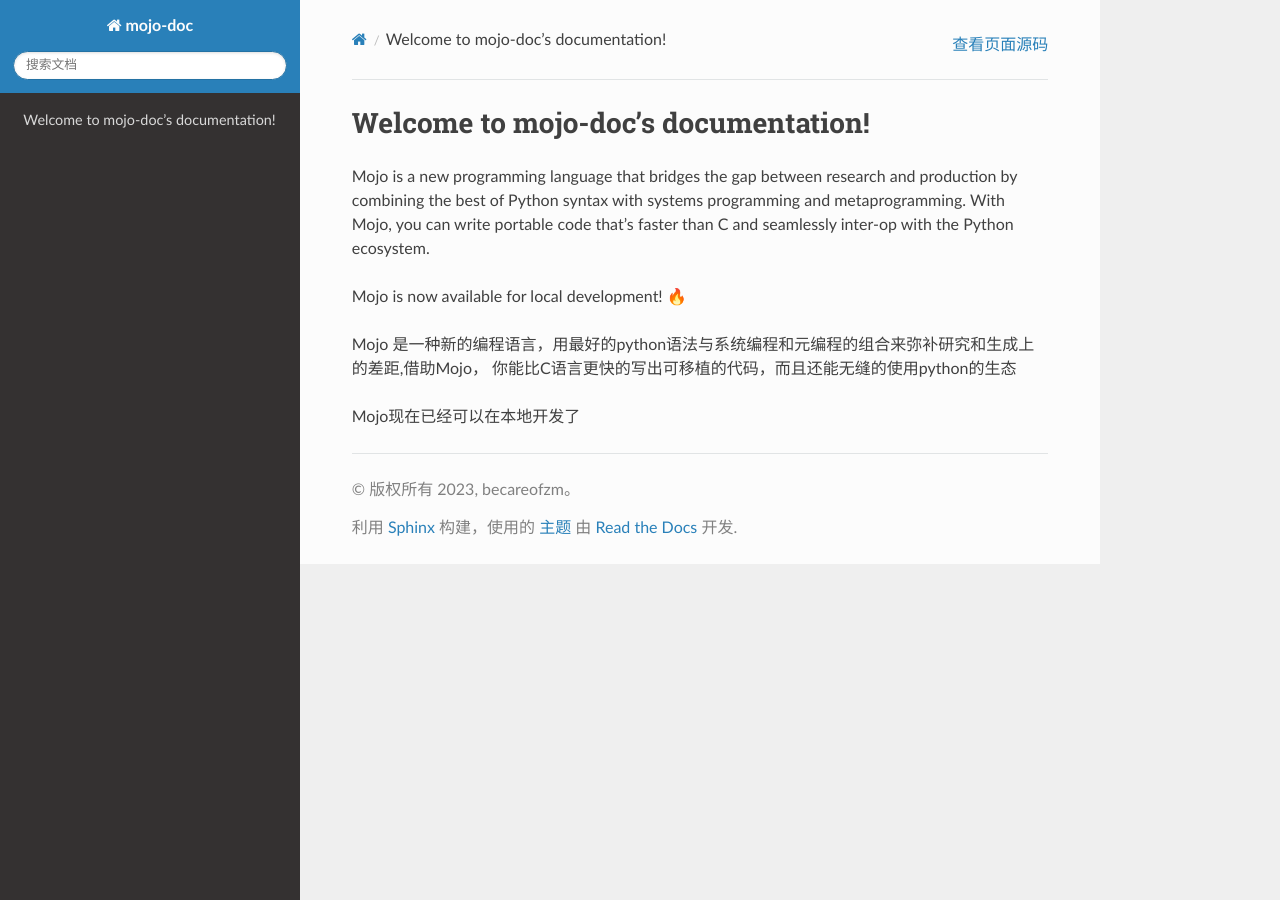
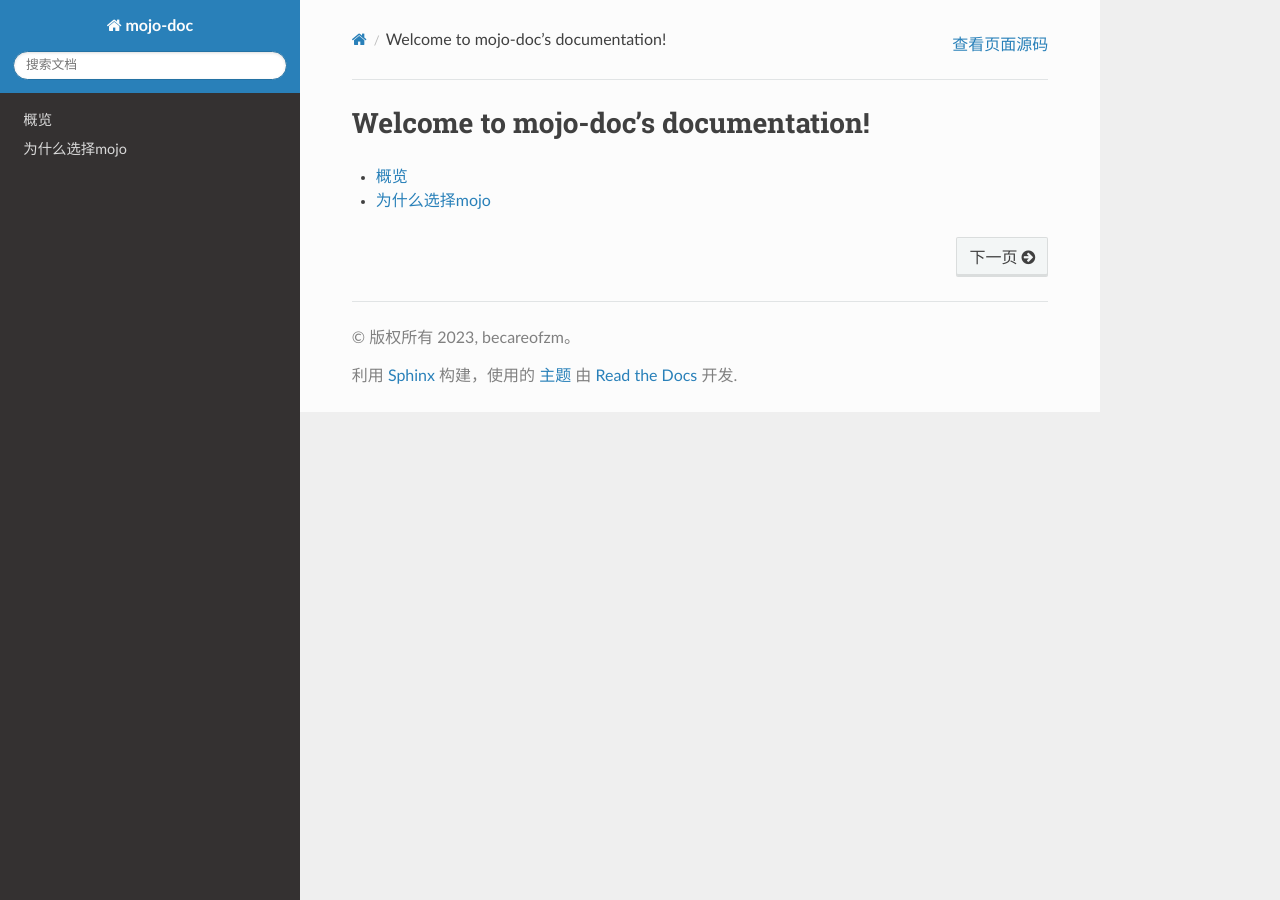
Before and after one commit to BeCareOfZm/mojo-doc, a Sphinx documentation site: the page built from source/index.rst, in a window 1280 px wide. Built offline with Sphinx 7.4.7 and the Read the Docs theme 2.0.0, drawn with Linux system fonts in a browser that asks for light colours.

```diff
--- a/source/index.rst
+++ b/source/index.rst
@@ -8,13 +8,7 @@ Welcome to mojo-doc's documentation!
 
 .. toctree::
    :maxdepth: 2
-   :caption: Contents:
 
-Mojo is a new programming language that bridges the gap between research and production by combining the best of Python syntax with systems programming and metaprogramming.
-With Mojo, you can write portable code that’s faster than C and seamlessly inter-op with the Python ecosystem.
 
-Mojo is now available for local development! 🔥
-
-Mojo 是一种新的编程语言，用最好的python语法与系统编程和元编程的组合来弥补研究和生成上的差距,借助Mojo， 你能比C语言更快的写出可移植的代码，而且还能无缝的使用python的生态
-
-Mojo现在已经可以在本地开发了
+   overview
+   why-mojo
```
Also changed, not shown: source/overview.rst (added, +11 -0 lines), source/why-mojo.rst (added, +33 -0 lines).
